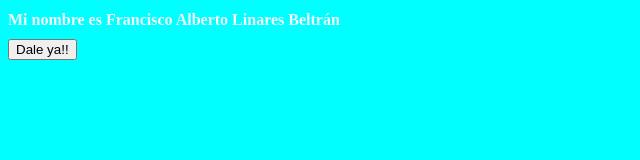
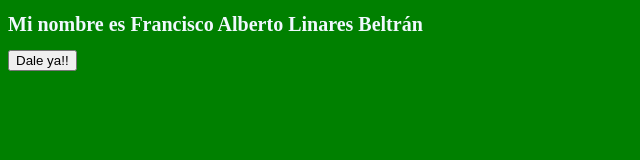
Before and after one commit to FLinares123/Proyecto-B, a plain HTML site: page index.html in a window 1280 px wide. Shown: the whole page, without its empty margins (0-640 px from the left). Drawn offline with Linux system fonts and the light colour scheme.

Commit message:
Primer commit css

```diff
--- a/css/estilos.css
+++ b/css/estilos.css
@@ -1,7 +1,9 @@
 body {
-    background-color: aqua;
+    background-color: green;
 }
 h1{
     color: aliceblue;
-    font-size: medium;
+    font-size: 20px;
+    font: center;
+    font-style: Arial ;
 }
```
